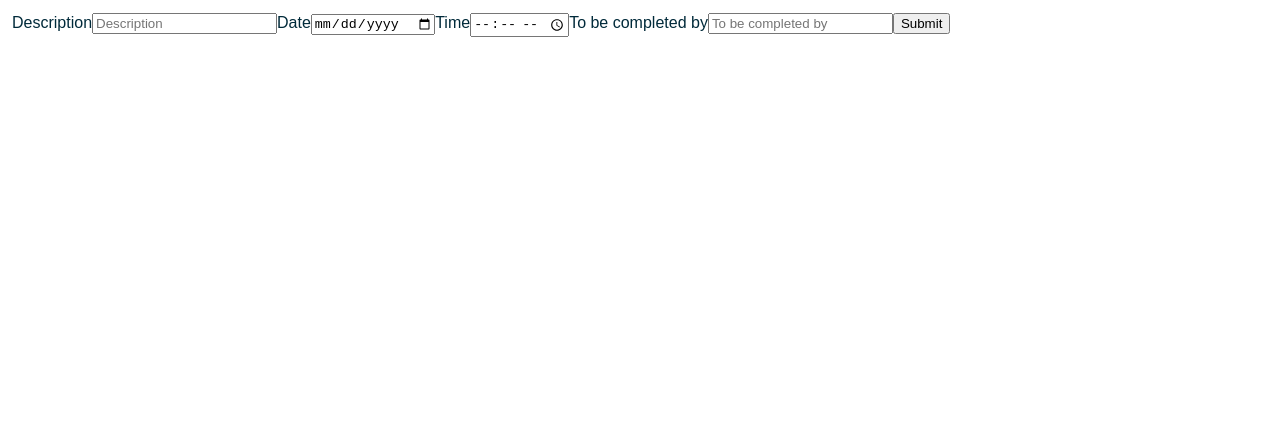
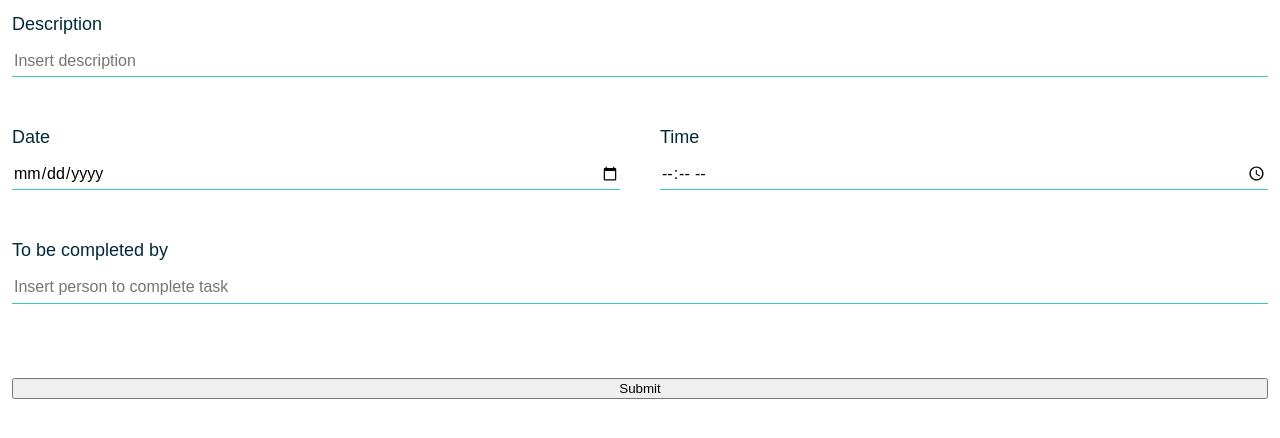
Before and after one commit to nikkypyra/capstone-project, a React (Create React App) app: page /create-task in a window 1280 px wide. Shown: the top 438 px of the page. Built offline with nearby package versions, Linux system fonts and the light colour scheme.

Commit message:
Add form style without button

```diff
--- a/src/components/TaskForm.js
+++ b/src/components/TaskForm.js
@@ -19,56 +19,115 @@ export default function TaskForm() {
   }
 
   return (
-    <form onSubmit={handleSubmit}>
+    <Form onSubmit={handleSubmit}>
+      <div className="description">
         <label>
           Description
           <input
-          name="description"
             type="text"
             value={description}
             maxLength="100"
-          placeholder="Description"
+            placeholder="Insert description"
             onChange={(e) => setDescription(e.target.value)}
             required
           />
         </label>
-
+      </div>
+      <div className="date">
         <label>
           Date
           <input
-          name="date"
             type="date"
             value={date}
             onChange={(e) => setDate(e.target.value)}
             required
           />
         </label>
-
+      </div>
+      <div className="time">
         <label>
           Time
           <input
-          name="time"
             type="time"
             value={time}
             onChange={(e) => setTime(e.target.value)}
             required
           />
         </label>
-
+      </div>
+      <div className="person">
         <label>
           To be completed by
           <input
-          name="person"
             type="text"
             value={person}
             maxLength="100"
-          placeholder="To be completed by"
+            placeholder="Insert person to complete task"
             onChange={(e) => setPerson(e.target.value)}
             required
           />
         </label>
-
+      </div>
       <button>Submit</button>
-    </form>
+    </Form>
   )
 }
+
+const Form = styled.form`
+  display: grid;
+  grid-template-columns: 1fr 1fr;
+  grid-template-rows: 1fr 1fr 1fr 1fr;
+  align-items: center;
+  grid-gap: 40px;
+  color: var(--secondary);
+
+  label,
+  input {
+    margin: 8px 0;
+  }
+
+  label {
+    font-size: 18px;
+  }
+  input {
+    width: 100%;
+    height: 2rem;
+    font-size: 16px;
+    font-family: sans-serif;
+    border: none;
+    border-bottom: 1px solid var(--primary);
+  }
+
+  input[type='date']::selection {
+    background-color: var(--primary);
+  }
+
+  .description {
+    grid-row: 1/2;
+    grid-column: span 2;
+  }
+
+  .date {
+    grid-row: 2/3;
+    grid-column: 1/2;
+  }
+
+  .date::selection {
+    background: var(--primary);
+  }
+
+  .time {
+    grid-row: 2/3;
+    grid-column: 2/3;
+  }
+
+  .person {
+    grid-row: 3/4;
+    grid-column: span 2;
+  }
+
+  button {
+    grid-row: 4/5;
+    grid-column: span 2;
+  }
+`
```
Lines whose indentation alone changed are shown as unchanged.
